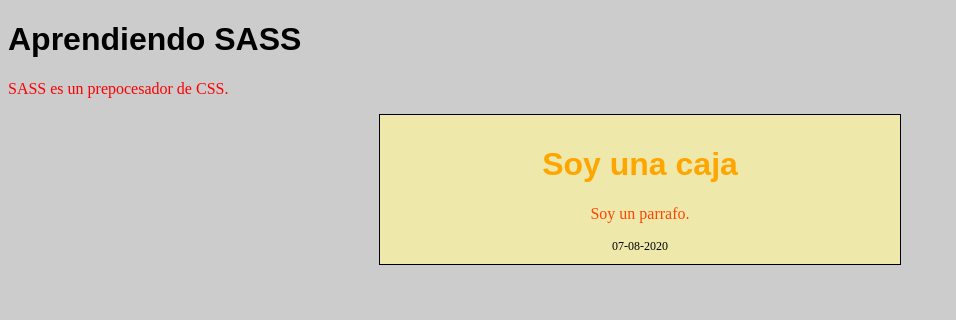
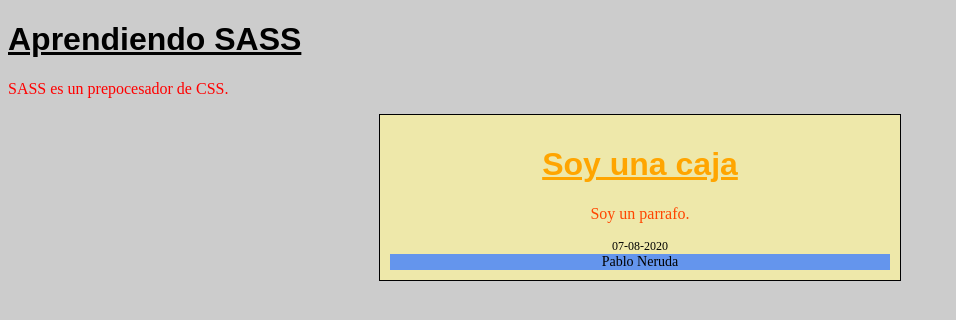
Before and after one commit to JoseLG03/SASS, a plain HTML site: page index.html in a window 1280 px wide. Shown: the whole page, without its empty margins (0-956 px from the left). Drawn offline with Linux system fonts and the light colour scheme.

Commit message:
modulos SASS

```diff
--- /dev/null
+++ b/_base.scss
@@ -0,0 +1,42 @@
+$fuente-tipica: Sans-serif, Helvetica, Arial;
+$color-fondo: #ccc;
+$color-letra: red;
+
+body{
+    background: $color-fondo;
+}
+
+h1{
+    font-family: $fuente-tipica;
+}
+
+p{
+    color: $color-letra;
+}
+
+.caja{
+
+    border: 1px solid black;
+    width: 500px;
+    margin: 0px auto;
+    text-align: center;
+    background-color: palegoldenrod;
+    padding: 10px;
+
+    h1{
+        color: orange;
+    }
+
+    p{
+        color: orangered;
+    }
+
+    .info{
+        font-size: 12px;
+
+        .autor{
+            background-color: cornflowerblue;
+            font-size: 14px;
+        }
+    }
+}
--- /dev/null
+++ b/_encabezados.scss
@@ -0,0 +1,3 @@
+h1{
+    text-decoration: underline;
+}
--- a/index.html
+++ b/index.html
@@ -13,6 +13,9 @@
             <p>Soy un parrafo.</p>
             <div class="info">
                 07-08-2020
+                <div class="autor">
+                    Pablo Neruda
+                </div>
             </div>
         </div>
     </body>
--- a/style.scss
+++ b/style.scss
@@ -1,37 +1,2 @@
-$fuente-tipica: Sans-serif, Helvetica, Arial;
-$color-fondo: #ccc;
-$color-letra: red;
-
-body{
-    background: $color-fondo;
-}
-
-h1{
-    font-family: $fuente-tipica;
-}
-
-p{
-    color: $color-letra;
-}
-
-.caja{
-
-    border: 1px solid black;
-    width: 500px;
-    margin: 0px auto;
-    text-align: center;
-    background-color: palegoldenrod;
-    padding: 10px;
-
-    h1{
-        color: orange;
-    }
-
-    p{
-        color: orangered;
-    }
-
-    .info{
-        font-size: 12px;
-    }
-}
+@use '_base';
+@use '_encabezados';
```
Also changed, not shown: styles.css, 1 other file.
